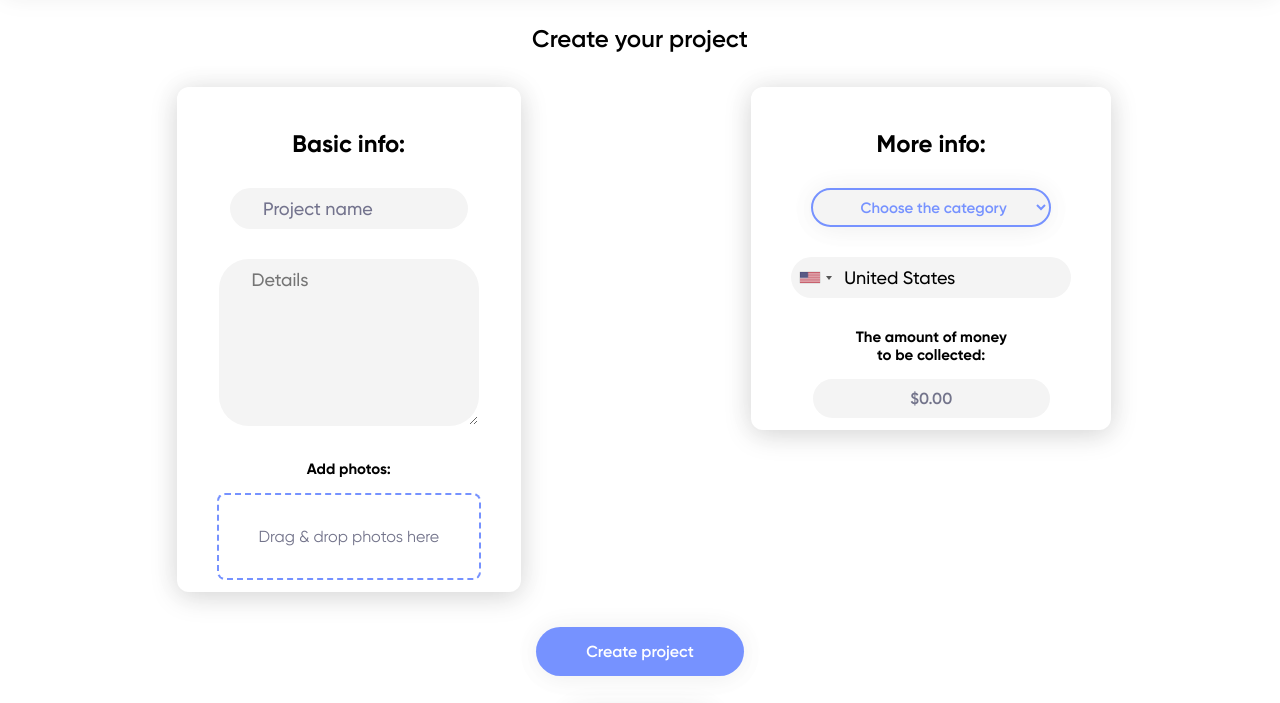
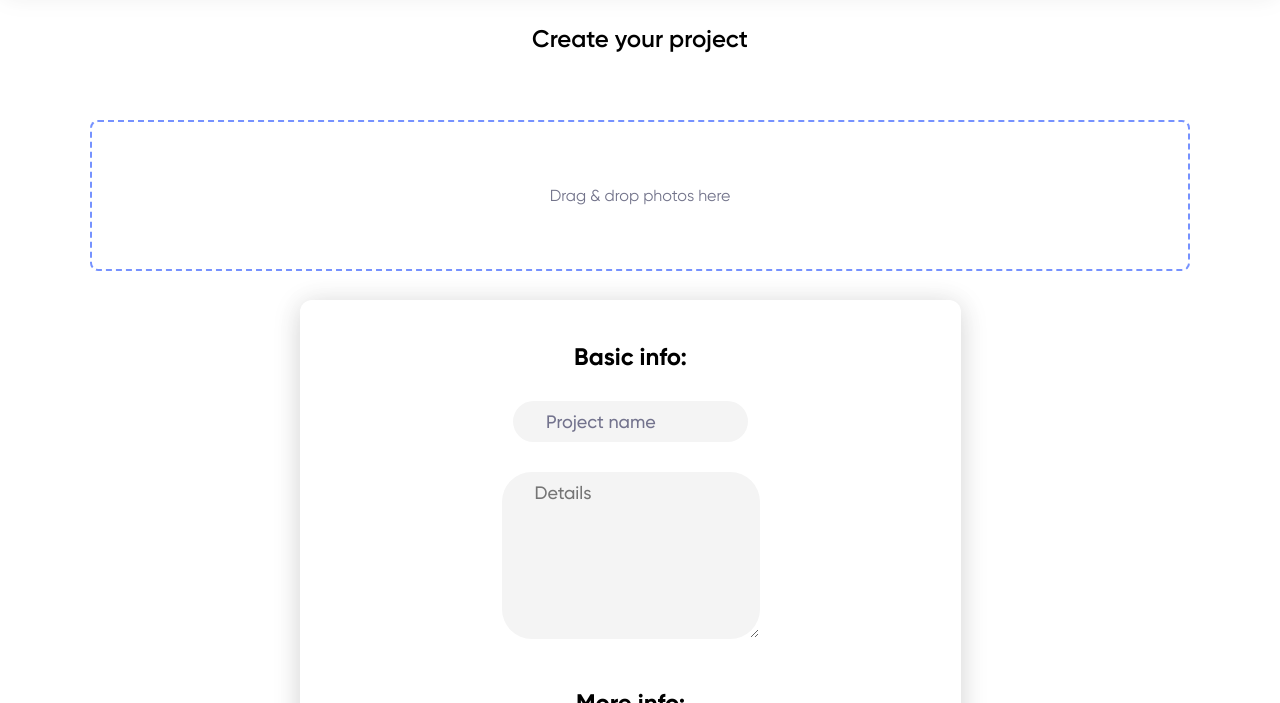
Before and after one commit to systemcarnival/systemcarnival.github.io, a plain HTML site: page template/create_project.html in a window 1280 px wide. Shown: the part 61-764 px from the top of the page. Drawn offline with nearby package versions, Linux system fonts and the light colour scheme; a script that the page names is missing; files whose address does not match are found by name.

Commit message:
Remaking create_project for server side

```diff
--- a/static/css/dropzone.css
+++ b/static/css/dropzone.css
@@ -175,6 +175,7 @@
 }
 
   .dropzone {
+    margin: 0 10px;
     border: 2px dashed #7692FF;
     border-radius: 8px;
     background: white;
@@ -201,7 +202,7 @@
 
   .dropzone .dz-message {
     text-align: center;
-    margin: 2em 0;
+    margin: 4em 0;
      }
 
     .dropzone .dz-message .dz-button {
--- a/static/css/style.css
+++ b/static/css/style.css
@@ -643,6 +643,17 @@ footer{
   margin-bottom: 0px;
   font-size: 28px;
 }
+.stretched-link{
+  position: absolute;
+  top: 0;
+  right: 0;
+  bottom: 0;
+  left: 0;
+  z-index: 1;
+  pointer-events: auto;
+  content: "";
+  background-color: rgba(0,0,0,0);
+}
 .stretched-link::after {
   position: absolute;
   top: 0;
@@ -651,7 +662,6 @@ footer{
   left: 0;
   z-index: 1;
   pointer-events: auto;
-  content: "";
   background-color: rgba(0,0,0,0);
 }
 .home-card-stats{
@@ -707,17 +717,26 @@ footer{
 
 
 /* ---------------------------------------- CREATE PROJECT ---------------------------------------------- */
-
+.content_crtpr{
+  padding: 10px 0;
+  padding-top: 85px;
+  margin: 0;
+  display: grid;
+  grid-template-columns: 100%;
+  grid-template-rows: 10%;
+  max-width: 1120px;
+  justify-content: space-between;
+}
 .create_pr_wrap{
   padding: 10px 0;
 }
 .create_proj{
-  width: fit-content;
+  width: 80%;
   margin: auto;
   box-shadow: 0px 0px 31.19px rgba(54, 54, 54, 0.04), 0px 4.77px 27.72px rgba(0, 0, 0, 0.15);
   border-radius: 12px;
   text-align: center;
-  padding: 12px 40px;
+  padding: 12px 10px;
 }
 .pr_name{
   width: 100%;
@@ -774,12 +793,13 @@ width: 82%;
   outline: none;
   resize: vertical;
 }
+.create_pr_form1{
+  display: grid;
+  grid-template-rows: auto auto;
+}
 
 
       /* Dropdown Select */
-
-
-
 
  .wrap_select{
   width: 100%;
@@ -1852,6 +1872,7 @@ input[type=email],input[type=password],input[type=text]{
       grid-template-columns: 34% 32% 34%;
       padding-top: 23em;
   }
+
 }
 /* laptop */
 @media screen and (max-width: 1024px) {
@@ -1867,9 +1888,43 @@ input[type=email],input[type=password],input[type=text]{
       padding-top: 27em;
   }
 
-}
+
+}
+ /* header width */
+@media screen and (min-width: 944px){
+
+  .content_crtpr{
+    padding: 10px 0;
+    padding-top: 85px;
+    margin: auto;
+    display: grid;
+    grid-template-columns: 100%;
+    grid-template-rows: 10%;
+    justify-content: center;
+    align-content: space-between;
+  }
+  .create_pr_wrap{
+    padding: 10px 0 40px 0;
+  }
+  .create_proj{
+    width: 80%;
+    margin: auto;
+    box-shadow: 0px 0px 31.19px rgba(54, 54, 54, 0.04), 0px 4.77px 27.72px rgba(0, 0, 0, 0.15);
+    border-radius: 12px;
+    text-align: center;
+    padding: 12px 200px;
+  }
+
+  .create_pr_form1{
+    display: grid;
+    grid-template-rows: auto auto;
+    margin: auto;
+  }
+
+}
+
 /* tablet */
-@media screen and (max-width: 768px) {
+@media screen and (max-width: 943px) {
   .main-text-home{
       font-size: 90px;
       padding-top: 15%;
--- a/template/create_project.html
+++ b/template/create_project.html
@@ -39,8 +39,22 @@
 
 
 
-    <div class="content">
+    <div class="content_crtpr">
         <p class="maintxt">Create your project</p>
+
+
+                                <!-- Images Upload -->
+
+        <form action="/upload-image" class="dropzone needsclick dz-clickable" id="demo-upload" enctype="multipart/form-data" method="POST">
+            <div class="dz-default dz-message">
+                <button class="dz-button" type="button" onchange="updateSize()">Drag & drop photos here</button>
+                <input type="hidden" name = "_csrf" value="${_csrf.token}"/>
+            </div>
+        </form>
+
+        <br />
+
+        <form action="/create-request" class="create_pr_form1" method="post">
             <div class="wr">
                 <div class="create_pr_wrap">
                     <div class="create_proj">
@@ -57,27 +71,11 @@
 
                         </div>
 
-                    <!-- Images Upload -->
-                    <p class="h3-text1">Add photos:</p>
-                    <div action="/file-upload" class="dropzone needsclick dz-clickable" id="demo-upload">
-                        <div class="dz-default dz-message">
-                          <input class="dz-button" type="button">Drag & drop photos here</input>
-                        </div>
-                    </div>
-
-
-                </div>
-            </div>
-
-        </div>
 
 
 
 
 
-        <div class="wr">
-            <div class="create_pr_wrap">
-                <div class="create_proj">
 
                         <p class="h-text ">More info:</p>
 
@@ -129,7 +127,7 @@
                         <div class="cancel">Cancel</div>
                     </a>
                 </div>
-
+        </form>
 
 
 
```
Also changed, not shown: template/profile.html (+1 -1 lines). Lines whose indentation alone changed are shown as unchanged.
